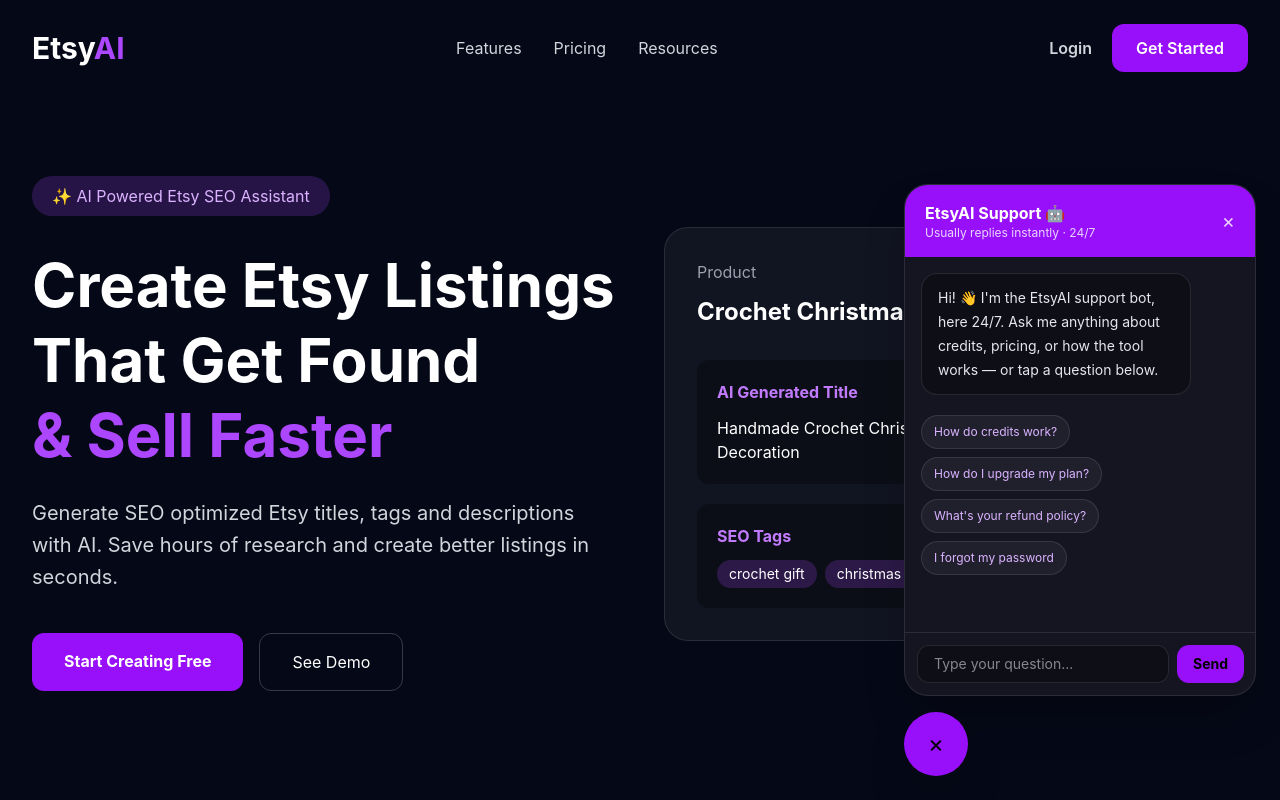
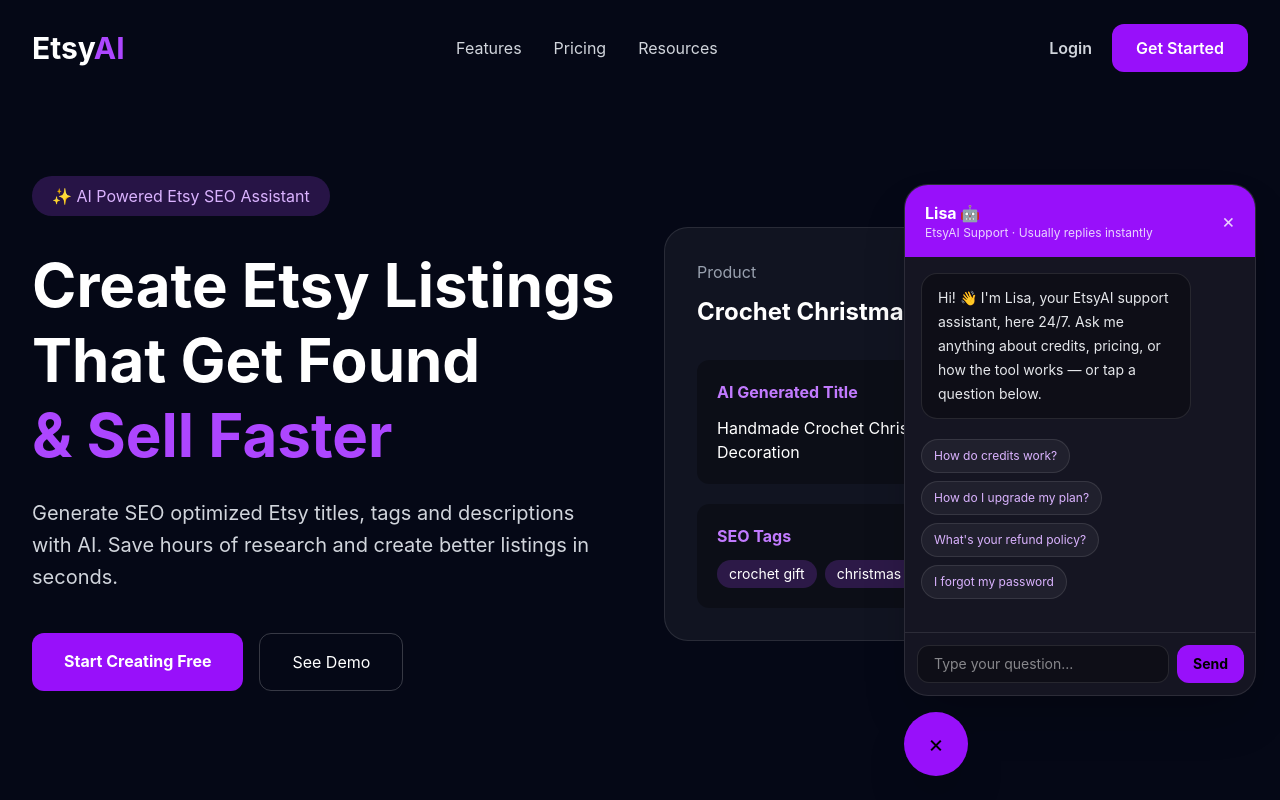
Before and after one commit to etsy-saas-tool/etsy-saas-tool, a Next.js app: page / in a window 1280 px wide. Both pictures are taken after a click on the button "Chat with Lisa". Shown: the top 800 px of the page. Built offline with nearby package versions, Linux system fonts and the light colour scheme.

Commit message:
name the support bot Lisa

```diff
--- a/components/SupportChatbot.tsx
+++ b/components/SupportChatbot.tsx
@@ -176,7 +176,7 @@ export default function SupportChatbot() {
   const [messages, setMessages] = useState<Message[]>([
     {
       role: "bot",
-      text: "Hi! 👋 I'm the EtsyAI support bot, here 24/7. Ask me anything about credits, pricing, or how the tool works — or tap a question below.",
+      text: "Hi! 👋 I'm Lisa, your EtsyAI support assistant, here 24/7. Ask me anything about credits, pricing, or how the tool works — or tap a question below.",
     },
   ]);
 
@@ -205,8 +205,8 @@ export default function SupportChatbot() {
         <div className="mb-4 w-[22rem] max-w-[calc(100vw-3rem)] h-[32rem] max-h-[70vh] bg-[#151522] border border-white/10 rounded-3xl flex flex-col overflow-hidden shadow-2xl">
           <div className="bg-purple-600 px-5 py-4 flex items-center justify-between">
             <div>
-              <p className="font-bold text-white">EtsyAI Support 🤖</p>
-              <p className="text-purple-200 text-xs">Usually replies instantly · 24/7</p>
+              <p className="font-bold text-white">Lisa 🤖</p>
+              <p className="text-purple-200 text-xs">EtsyAI Support · Usually replies instantly</p>
             </div>
 
             <button
@@ -272,7 +272,7 @@ export default function SupportChatbot() {
       <button
         onClick={() => setOpen((v) => !v)}
         className="w-16 h-16 rounded-full bg-purple-600 hover:bg-purple-700 shadow-2xl flex items-center justify-center text-2xl"
-        aria-label="Open support chat"
+        aria-label="Chat with Lisa"
       >
         {open ? "×" : "💬"}
       </button>
```
